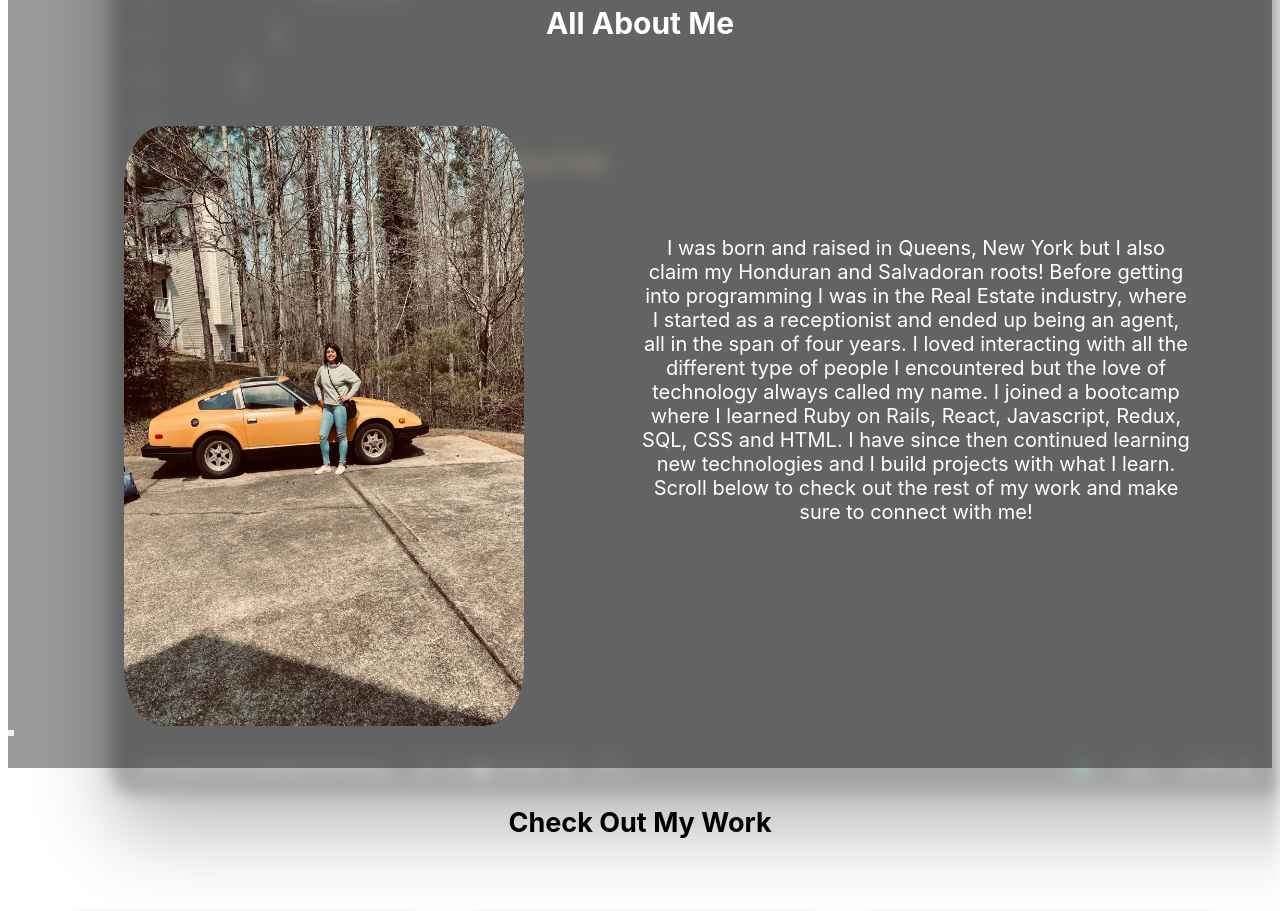
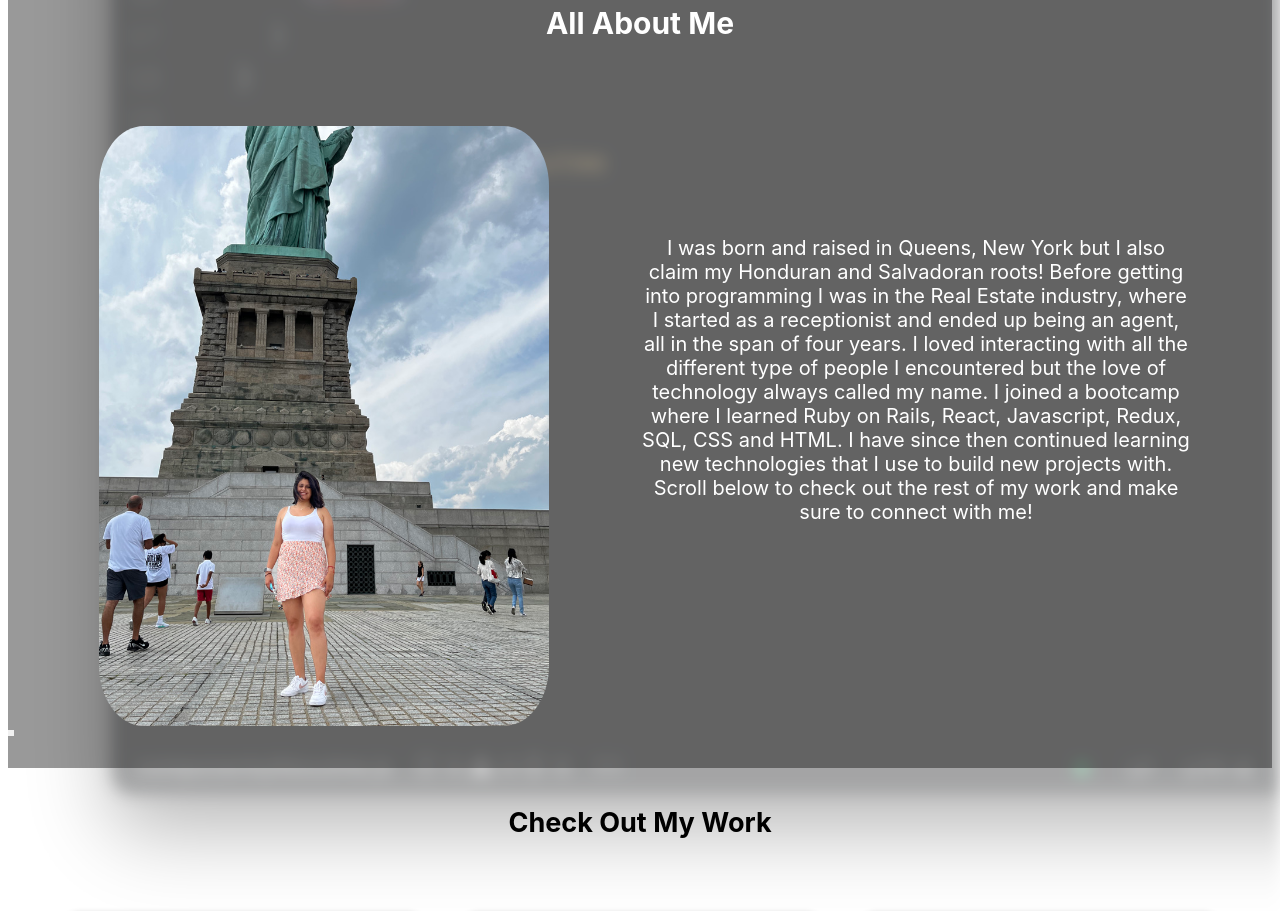
Before and after one commit to nela94/react-portfolio, a React (Create React App) app: page / in a window 1280 px wide. Shown: the part 860-1771 px from the top of the page. Built offline with nearby package versions, Linux system fonts and the light colour scheme.

Commit message:
changed bio and pic

```diff
--- a/src/components/AboutMe.js
+++ b/src/components/AboutMe.js
@@ -8,14 +8,14 @@ const AboutMe = () => {
       <h1 style={{paddingBottom: '60px', fontSize:'30px'}}>All About Me</h1>
       <div className={styles.row}>
         <div className={styles.column}>
-          <img className={styles.imagestyle} src={manu} width={400} height={600} alt="pic of me" />
+          <img className={styles.imagestyle} src={manu} width={450} height={600} alt="pic of me" />
         </div>
         <div className={styles.column}>
           <p className={styles.paragraph}>I was born and raised in Queens, New York but I also claim my Honduran and Salvadoran roots!
             Before getting into programming I was in the Real Estate industry, where I started as a receptionist
             and ended up being an agent, all in the span of four years. I loved interacting with all the different type of people
             I encountered but the love of technology always called my name. I joined a bootcamp where I learned Ruby on Rails,
-            React, Javascript, Redux, SQL, CSS and HTML. I have since then continued learning new technologies and I build projects with what I learn.
+            React, Javascript, Redux, SQL, CSS and HTML. I have since then continued learning new technologies that I use to build new projects with.
             Scroll below to check out the rest of my work and make sure to connect with me!
             </p>
           </div>
```
Also changed, not shown: src/img/manu.jpeg, src/img/oldpic.jpeg (added).
